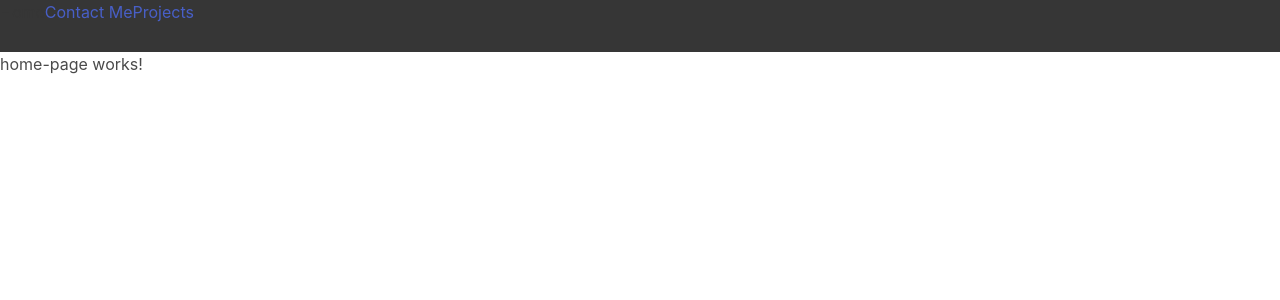
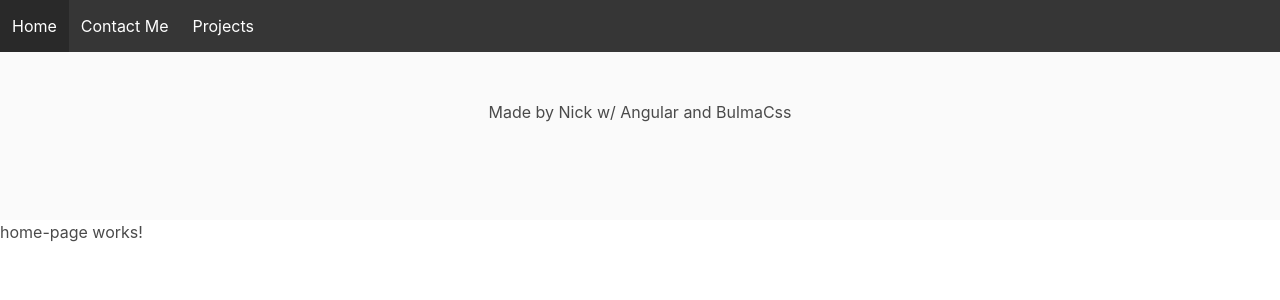
Before and after one commit to Zyjinn/nick-resume-website-angular, an Angular app: page /homePage in a window 1280 px wide. Shown: the top 300 px of the page. Built offline with nearby package versions, Linux system fonts and the light colour scheme.

Commit message:
Made header component

```diff
--- a/src/app/app.component.html
+++ b/src/app/app.component.html
@@ -1,10 +1,19 @@
-<!-- Header -->
-<nav class="navbar is-dark">
+<!-- Header (navbar)-->
+<div class="navbar is-dark">
   <!-- Logo goes here! -->
   <div class="navbar-brand">
-    <a class="navbar-brand" routerLink="/homePage">Home</a>
-    <a class="navbar-brand" routerLink="#">Contact Me</a>
-    <a class="navbar-brand" routerLink="#">Projects</a>
+    <a class="navbar-item" routerLink="/homePage">Home</a>
+    <a class="navbar-item" routerLink="#">Contact Me</a>
+    <a class="navbar-item" routerLink="#">Projects</a>
   </div>
-</nav>
+</div>
+
+<!-- Footer -->
+<footer class="footer">
+  <div class="container content has-text-centered">
+    <p>Made by Nick w/ Angular and BulmaCss</p>
+  </div>
+</footer>
+
+<!-- Routes injected -->
 <router-outlet></router-outlet>
--- a/src/app/app.module.ts
+++ b/src/app/app.module.ts
@@ -5,9 +5,10 @@ import { NgModule } from '@angular/core';
 import { AppComponent } from './app.component';
 import { HomePageComponent } from './home-page/home-page.component';
 import { AppRoutingModule } from './app-routing.module';
+import { HeaderComponent } from './header/header.component';
 
 @NgModule({
-  declarations: [AppComponent, HomePageComponent],
+  declarations: [AppComponent, HomePageComponent, HeaderComponent],
   imports: [BrowserModule, AppRoutingModule],
   providers: [],
   bootstrap: [AppComponent],
--- /dev/null
+++ b/src/app/header/header.component.html
@@ -0,0 +1 @@
+<p>header works!</p>
--- /dev/null
+++ b/src/app/header/header.component.ts
@@ -0,0 +1,15 @@
+import { Component, OnInit } from '@angular/core';
+
+@Component({
+  selector: 'app-header',
+  templateUrl: './header.component.html',
+  styleUrls: ['./header.component.css']
+})
+export class HeaderComponent implements OnInit {
+
+  constructor() { }
+
+  ngOnInit(): void {
+  }
+
+}
```
Also changed, not shown: src/app/header/header.component.css (added), 1 other file (tests, documents, lock files or other folders).
